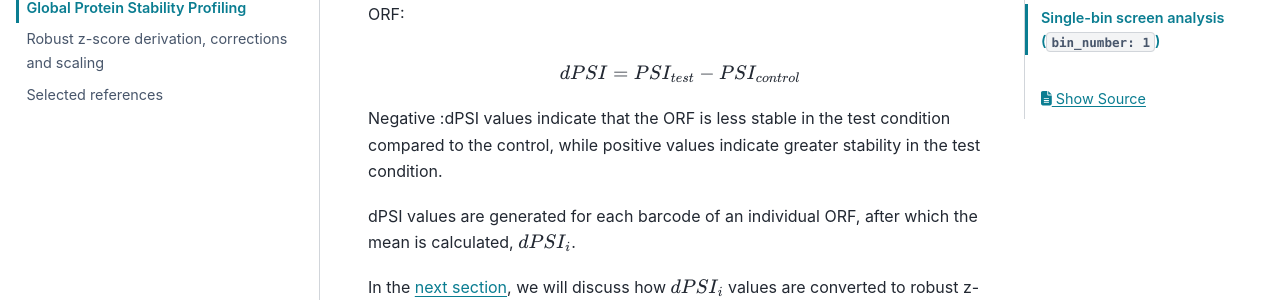
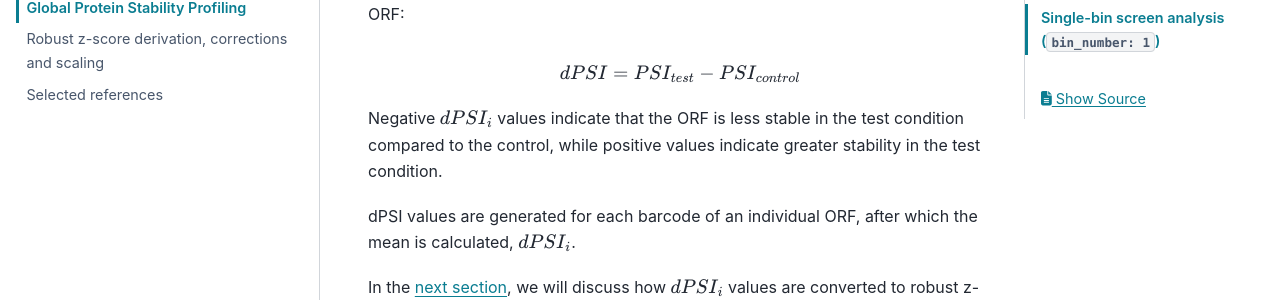
Before and after one commit to niekwit/gps-orfeome, a Sphinx documentation site: the page built from docs/gps.rst, in a window 1280 px wide and 900 px high, scrolled down 1600 px. Shown: the part 152-452 px from the top of the window. Built offline with Sphinx 7.4.7 and the PyData theme 0.15.4, drawn with Linux system fonts in a browser that asks for light colours; some of the changed lines change nothing that is shown.

Commit message:
fixed dPSI format

```diff
--- a/docs/gps.rst
+++ b/docs/gps.rst
@@ -35,7 +35,7 @@ Between two experimental conditions (e.g., a test condition and a control condit
 
    dPSI = PSI_{test} - PSI_{control}
 
-Negative :dPSI values indicate that the ORF is less stable in the test condition compared to the control, while positive values indicate greater stability in the test condition.
+Negative :math:`dPSI_i` values indicate that the ORF is less stable in the test condition compared to the control, while positive values indicate greater stability in the test condition.
 
 dPSI values are generated for each barcode of an individual ORF, after which the mean is calculated, :math:`dPSI_i`.
 
```
